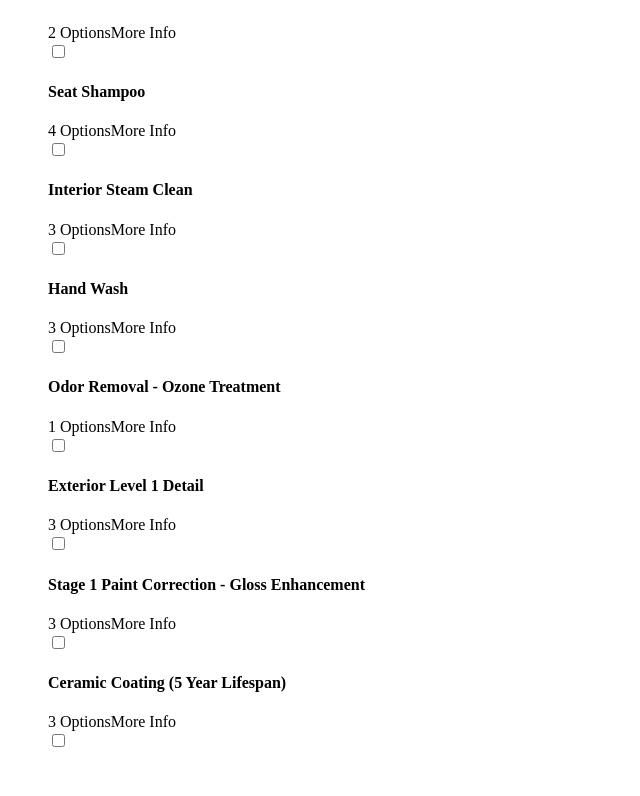
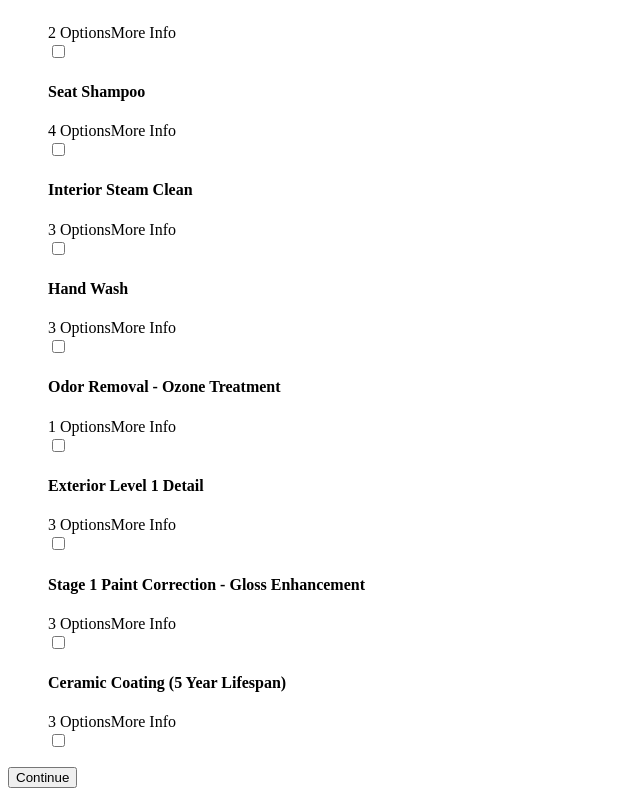
Before and after one commit to robeusanio11/mikes-auto-detail, a React app: page / in a window 1280 px wide. Shown: the part 600-1396 px from the top of the page, without its empty margins (0-640 px from the left). Before the commit the page ends 1367 px from the top, so only its background shows below. Built offline with nearby package versions, Linux system fonts and the light colour scheme; the HTML template or start-up script is replaced by a standard one.

Commit message:
modal footer added

```diff
--- a/client/public/styles.css
+++ b/client/public/styles.css
@@ -195,7 +195,7 @@ hr {
   min-height: 1px;
   max-height: 50em;
   height: auto;
-  overflow: auto;
+  overflow-x: hidden;
   border: 1px solid gray;
   border-radius: 5px;
   background-color: rgb(0,0,0);
@@ -221,6 +221,7 @@ hr {
   margin: 0 auto;
   padding: 10px;
   background-color: white;
+  overflow-x: hidden;
 }
 
 .modal-header img {
@@ -260,3 +261,22 @@ hr {
 .modal-appointment-list {
   width: 100%;
 }
+
+.modal-footer {
+  position: sticky;
+  display: flex;
+  flex-direction: row-reverse;
+  bottom: 0;
+  right: 0;
+  left: 0;
+  height: 40px;
+  width: 100%;
+  border-top: 1px solid rgb(223, 223, 223);
+  margin: 0 auto;
+  padding: 10px;
+  background-color: white;
+}
+
+#continueButton {
+  margin-right: 50px;
+}
--- a/client/src/components/AppointmentJobListTest.jsx
+++ b/client/src/components/AppointmentJobListTest.jsx
@@ -23,6 +23,12 @@ const AppointmentJobList = ({ jobs }) => (
         }
       </ul>
       </div>
+      <footer
+        id="appointmentModalFooter"
+        class="modal-footer"
+      >
+        <button id="continueButton">Continue</button>
+      </footer>
     </div>
 
   </div>
```
